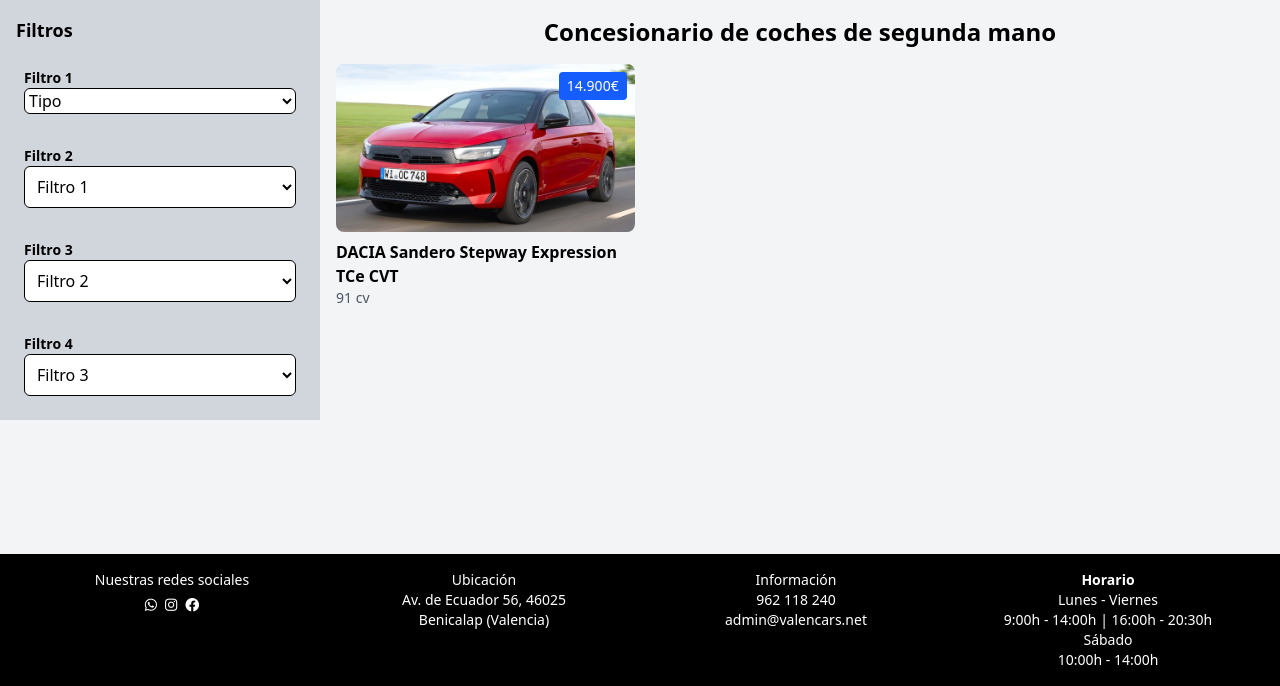
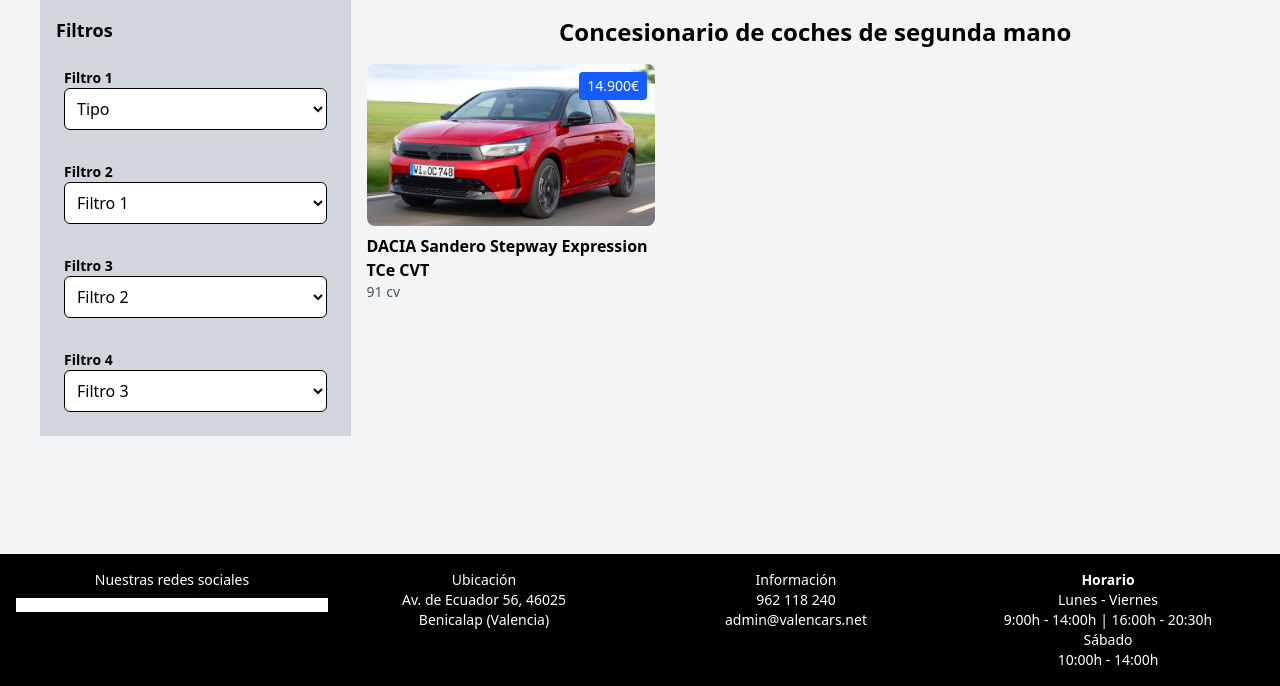
Before and after one commit to rajnaroc/VALENCARS, a Flask app: page / in a window 1280 px wide. Shown: the part 114-800 px from the top of the page. Run offline with Flask 3, Linux system fonts and the light colour scheme.

Commit message:
cambios en el filtro

```diff
--- a/src/templates/catalogo.html
+++ b/src/templates/catalogo.html
@@ -3,12 +3,12 @@
 {% block main %}
 <div class="flex">
             <!-- Filtros -->
-            <aside class="w-1/4 bg-gray-300 p-4">
+            <aside class=" ml-10 w-1/4 bg-gray-300 p-4">
                 <h2 class="text-lg font-semibold">Filtros</h2>
                 <div class="mt-4 space-y-4">
                     <div class="p-2 rounded">
                         <label class="block text-sm font-semibold">Filtro 1</label>
-                        <select class="w-full bg-white p-q border rounded-md">
+                        <select class="w-full bg-white p-2 border rounded-md">
                             <option>Tipo</option>
                         </select>
                     </div>
--- a/src/templates/plantillas/plantilla.html
+++ b/src/templates/plantillas/plantilla.html
@@ -35,7 +35,7 @@
         <div class="grid grid-cols-4 text-sm">
             <div class="text-white">
                 <h1>Nuestras redes sociales</h1>
-                <div class="flex justify-center space-x-2 mt-2 text-white">
+                <div class="flex justify-center space-x-2 mt-2 bg-white">
                     <i class="fa-brands fa-whatsapp"></i>
                     <i class="fa-brands fa-instagram"></i>
                     <i class="fa-brands fa-facebook"></i>
```
